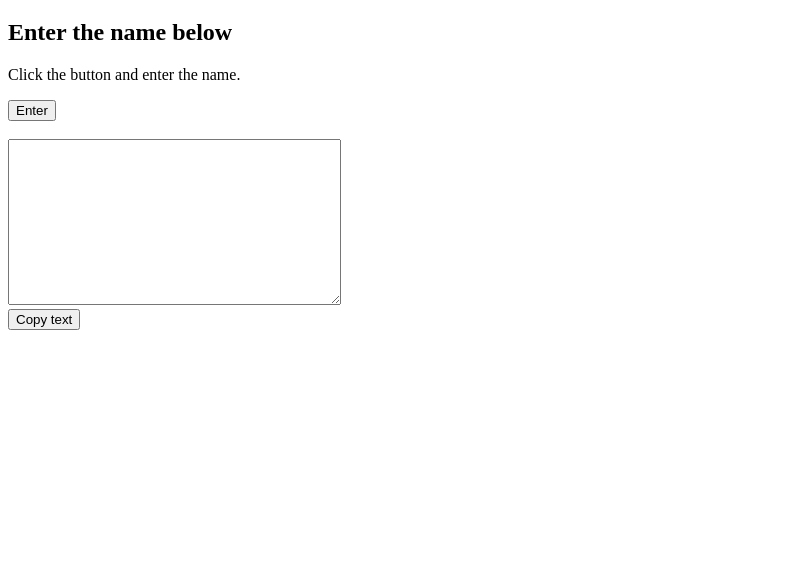
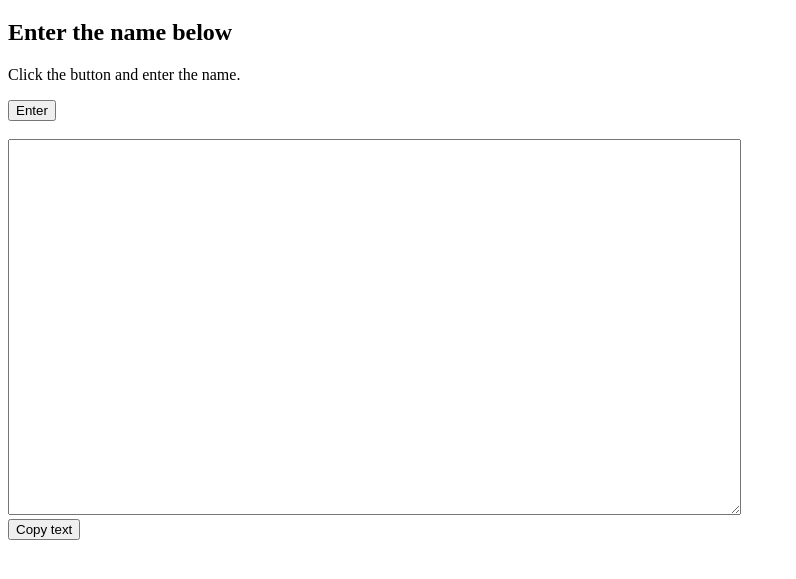
Before and after one commit to JafarAsan/CopyButton, a plain HTML site: page index.html in a window 1280 px wide. Shown: the part 61-640 px from the top of the page, without its empty margins (0-796 px from the left). Drawn offline with Linux system fonts and the light colour scheme.

Commit message:
Update index.html

```diff
--- a/index.html
+++ b/index.html
@@ -7,7 +7,7 @@
 		textarea
 			{
 			   font-family:"Helvetica";
-			   font-size: 14px;
+			   font-size: 24pt;
 			}
 	</style>
 <body>
```
